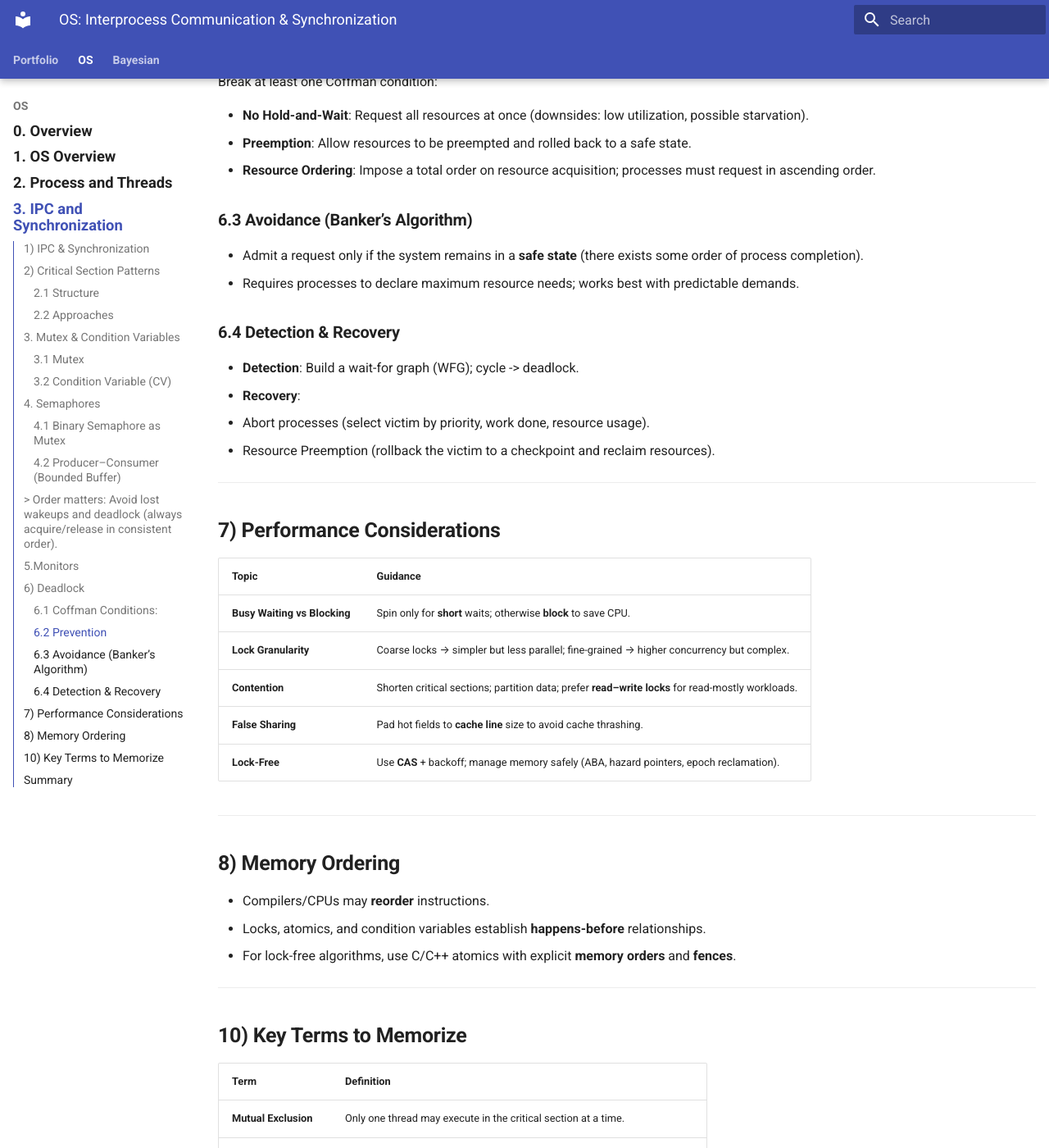
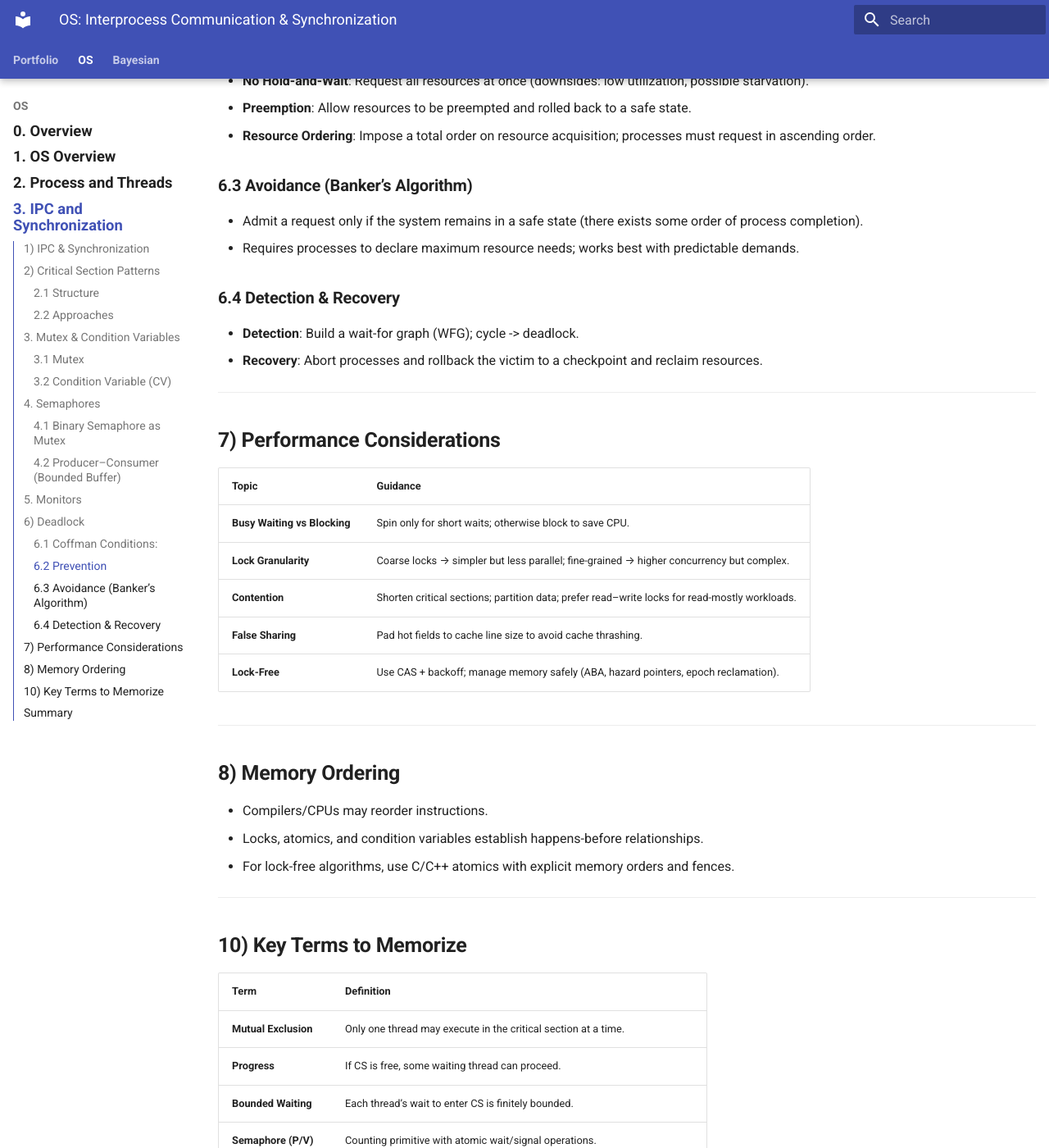
Before and after one commit to Jeongsoo-dev/ML_based_MR_CT_SeriesType_Detection, an MkDocs documentation site: the page built from docs/os/lec3_ipc_synchronization.md, in a window 1280 px wide and 1400 px high, scrolled down 3547 px. Shown: the whole window at 82% size. Built offline with MkDocs 1.6.1 and Material for MkDocs 9.7.7, drawn with Linux system fonts in a browser that asks for light colours; some of the changed text lies outside the part shown.

Commit message:
Update lec3_ipc_synchronization.md

````diff
--- a/docs/os/lec3_ipc_synchronization.md
+++ b/docs/os/lec3_ipc_synchronization.md
@@ -19,7 +19,7 @@ hide:
 ---
 
 ## **2) Critical Section Patterns**
-### **2.1 Structure**
+### 2.1 Structure
 ```text
 entry_section();   // acquire
 /* Critical Section: read/write shared data */
@@ -27,7 +27,7 @@ exit_section();    // release
 remainder_section();
 ```
 
-### **2.2 Approaches**
+### 2.2 Approaches
 
 - Software-only: Strict alternation, Peterson’s Algorithm (2 threads), bakery algorithm (N threads).
 
@@ -89,7 +89,7 @@ sem_post(&s);
 
 ### 4.2 Producer–Consumer (Bounded Buffer)
 ```c
-#define N  ... // buffer size
+#define N  ...
 item_t buf[N]; int in=0, out=0;
 
 sem_t empty, full, mutex;
@@ -113,12 +113,13 @@ item_t consumer(){
 }
 ```
 > Order matters: Avoid lost wakeups and deadlock (always acquire/release in consistent order).
+
 ---
 
-## 5.Monitors
+## 5. Monitors
 
 - High-level abstraction that encapsulates shared data, mutex, and condition variables.
-- Methods are mutually exclusive; wait & signal on CVs inside monitor.
+- Methods are mutually exclusive (wait & signal on CVs inside monitor).
 ```pseudo
 monitor BoundedBuffer {
   condition not_full, not_empty;
@@ -154,32 +155,30 @@ Break at least one Coffman condition:
 - **Resource Ordering**: Impose a total order on resource acquisition; processes must request in ascending order.
 
 ### **6.3 Avoidance (Banker’s Algorithm)**
-- Admit a request only if the system remains in a **safe state** (there exists some order of process completion).
+- Admit a request only if the system remains in a safe state (there exists some order of process completion).
 - Requires processes to declare maximum resource needs; works best with predictable demands.
 
 ### **6.4 Detection & Recovery**
 - **Detection**: Build a wait-for graph (WFG); cycle -> deadlock.
-- **Recovery**:
-1. Abort processes (select victim by priority, work done, resource usage).
-2. Resource Preemption (rollback the victim to a checkpoint and reclaim resources).
+- **Recovery**: Abort processes and  rollback the victim to a checkpoint and reclaim resources.
 
 ---
 
 ## **7) Performance Considerations**
 | Topic | Guidance |
 |------|----------|
-| **Busy Waiting vs Blocking** | Spin only for **short** waits; otherwise **block** to save CPU. |
+| **Busy Waiting vs Blocking** | Spin only for short waits; otherwise block to save CPU. |
 | **Lock Granularity** | Coarse locks → simpler but less parallel; fine-grained → higher concurrency but complex. |
-| **Contention** | Shorten critical sections; partition data; prefer **read–write locks** for read-mostly workloads. |
-| **False Sharing** | Pad hot fields to **cache line** size to avoid cache thrashing. |
-| **Lock-Free** | Use **CAS** + backoff; manage memory safely (ABA, hazard pointers, epoch reclamation). |
+| **Contention** | Shorten critical sections; partition data; prefer read–write locks for read-mostly workloads. |
+| **False Sharing** | Pad hot fields to cache line size to avoid cache thrashing. |
+| **Lock-Free** | Use CAS + backoff; manage memory safely (ABA, hazard pointers, epoch reclamation). |
 
 ---
 
 ## **8) Memory Ordering**
-- Compilers/CPUs may **reorder** instructions.
-- Locks, atomics, and condition variables establish **happens-before** relationships.
-- For lock-free algorithms, use C/C++ atomics with explicit **memory orders** and **fences**.
+- Compilers/CPUs may reorder instructions.
+- Locks, atomics, and condition variables establish happens-before relationships.
+- For lock-free algorithms, use C/C++ atomics with explicit memory orders and fences.
 
 ---
 
@@ -202,7 +201,7 @@ Break at least one Coffman condition:
 ## **Summary**
 - Deadlock requires all four Coffman conditions (prevention breaks at least one)
 - Banker’s Algorithm avoids unsafe states given known maximum demands.
-- Choose primitives and designs that ensure safety (no races) and liveness (no starvation), while optimizing **performance**.
+- Choose primitives and designs that ensure safety (no races) and liveness (no starvation), while optimizing performance.
 
 ---
 
````
